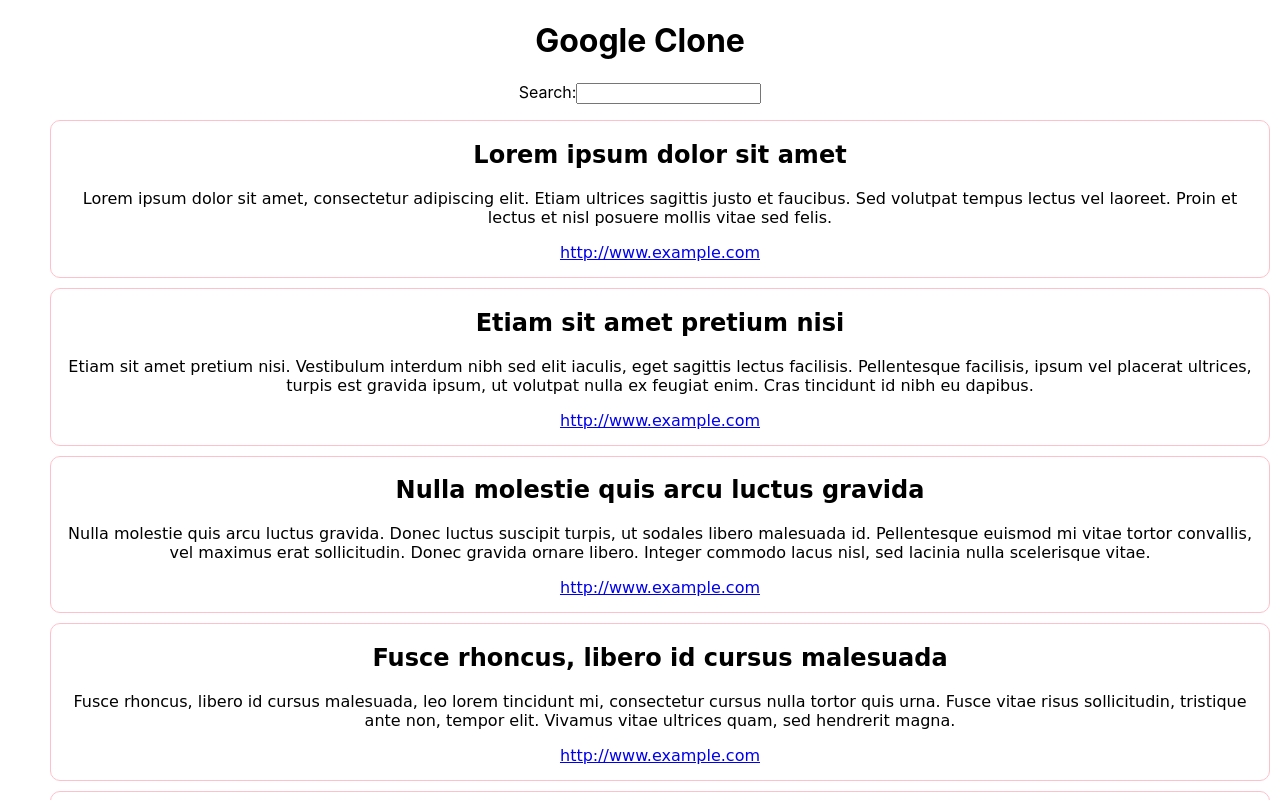
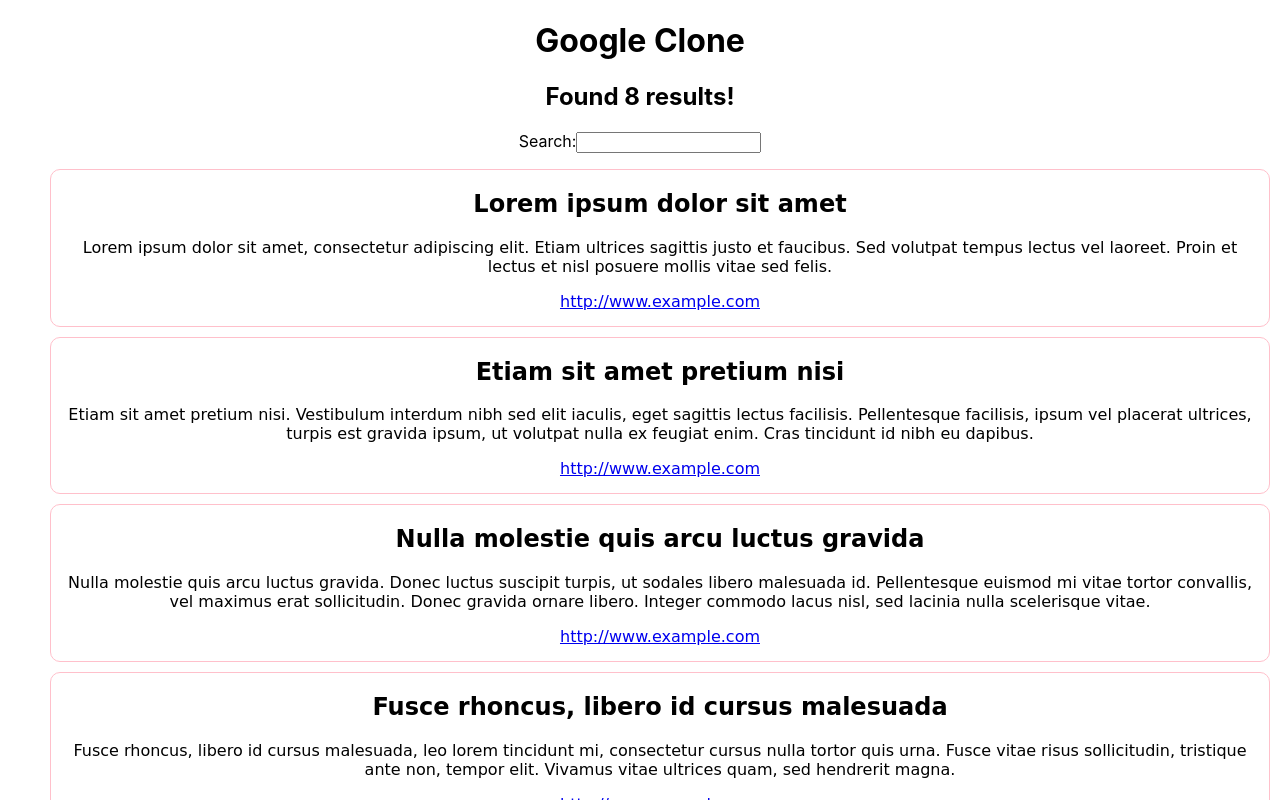
Before and after one commit to andydlindsay/google-clone, a React (Create React App) app: page / in a window 1280 px wide. Shown: the top 800 px of the page. Built offline with nearby package versions, Linux system fonts and the light colour scheme.

Commit message:
filter search results based on input from SearchBar

```diff
--- a/src/App.js
+++ b/src/App.js
@@ -1,16 +1,24 @@
-import React from 'react';
+import React, { useState } from 'react';
 import './App.css';
 import data from './db/mock-db';
 import SearchBar from './components/SearchBar';
 import SearchList from './components/SearchList';
 
 function App(props) {
+  const [searchResults, setSearchResults] = useState(data);
+
+  const handleSubmit = (val) => {
+    const filtered = data.filter(d => d.content.includes(val))
+    setSearchResults(filtered);
+  };
+
   const msg = props.title || 'Google Clone';
   return (
     <div className="App">
       <h1>{ msg }</h1>
-      <SearchBar />
-      <SearchList data={ data } />
+      <h2>Found { searchResults.length } results!</h2>
+      <SearchBar handleSubmit={ handleSubmit } />
+      <SearchList data={ searchResults } />
     </div>
   );
 }
```
